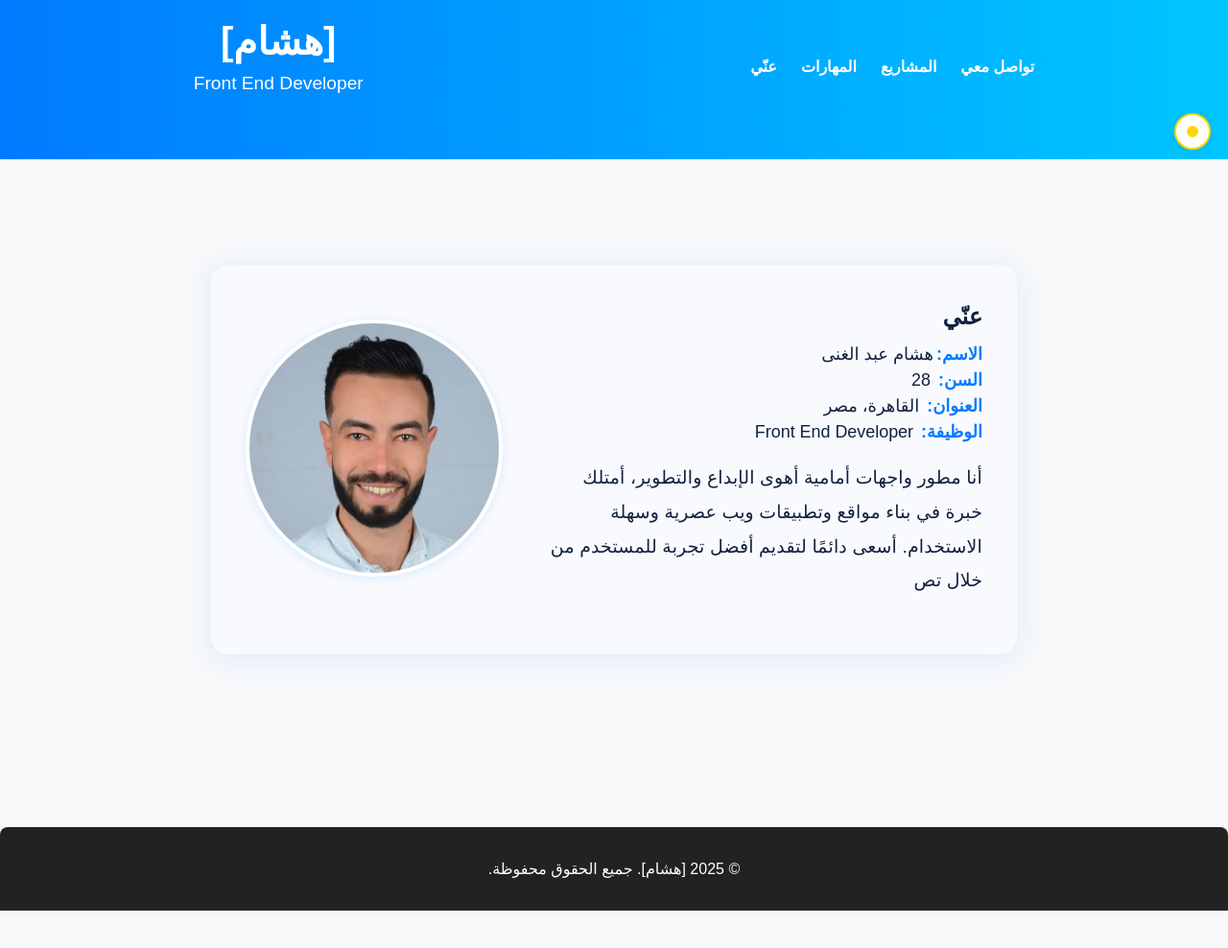
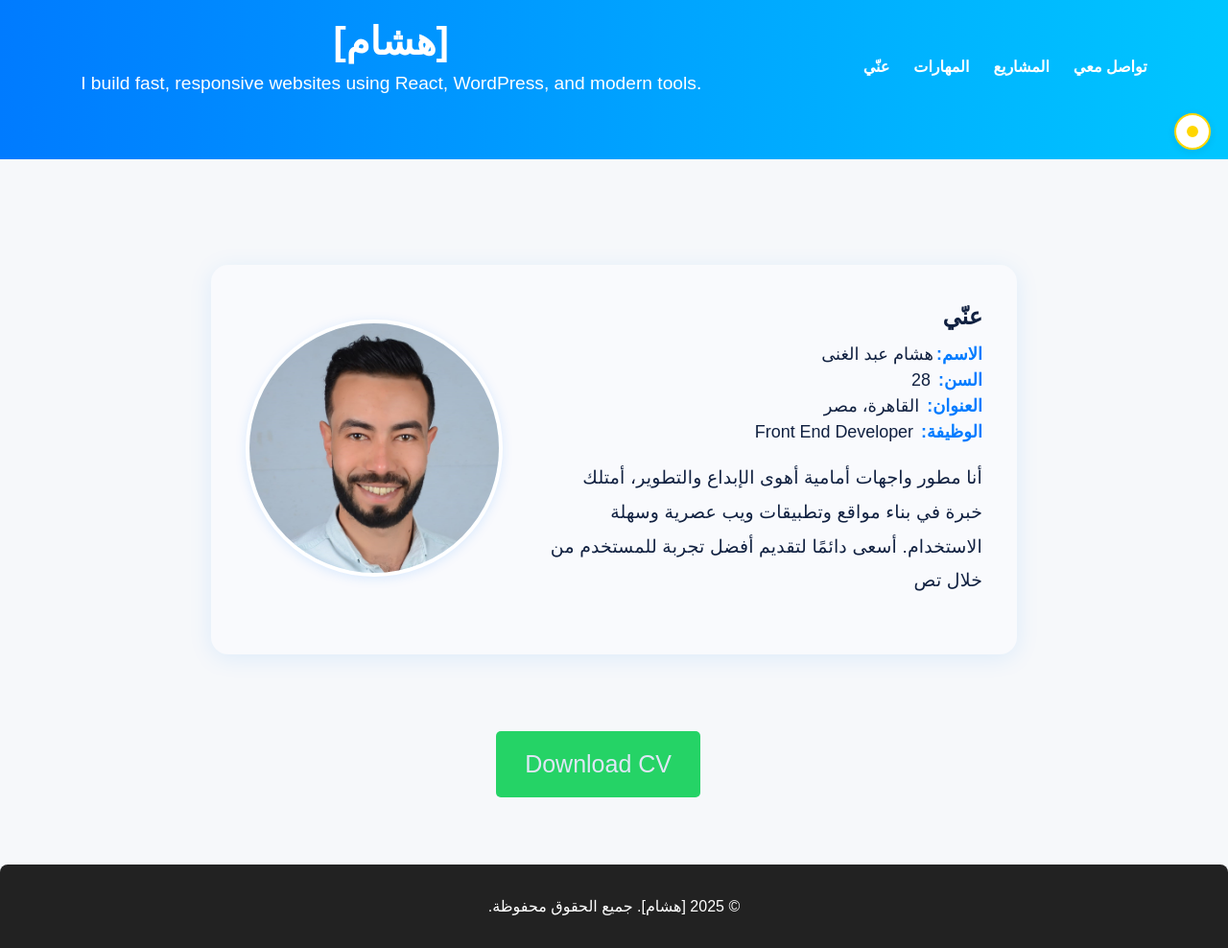
Before and after one commit to heshamfront/portfolio, a plain HTML site: page index.html in a window 1280 px wide. Shown: the whole page at 96% size. Before the commit the page ends 949 px from the top, so only its background shows below. Drawn offline with Linux system fonts and the light colour scheme.

Commit message:
edite title under logo and addition download cv button

```diff
--- a/index.html
+++ b/index.html
@@ -5,13 +5,19 @@
     <meta name="viewport" content="width=device-width, initial-scale=1.0">
     <title>هشام</title>
     <link rel="stylesheet" href="style.css">
+    <style>
+  html {
+    scroll-behavior: smooth;
+  }
+</style>
+
 </head>
 <body>
     <header>
       <div class="logo">
         <div>
           <h1> [هشام]</h1>
-          <p>Front End Developer</p>
+          <p>I build fast, responsive websites using React, WordPress, and modern tools.</p>
         </div>
         <nav>
           <ul>
@@ -47,6 +53,8 @@
                 </div>
             </div>
         </section>
+        <a href="cv.pdf" download class="download">Download CV</a>
+
     </main>
     <footer>
         <p>&copy; 2025 [هشام]. جميع الحقوق محفوظة.</p>
--- a/style.css
+++ b/style.css
@@ -317,6 +317,24 @@ section {
     { border-color: #007bff; }
     50% { border-color: transparent; }
 }
+.download {
+    text-decoration: none;
+    font-size: 25px;
+    font-weight: 500;
+    color: #e0e6f6;
+    background-color: #25d366;
+    padding: 20px 30px;
+    display: block;
+    width: fit-content;
+    margin-right: 40%;
+    margin-top: -30px;
+    /* transform: translateX(-50%); */
+    border-radius: 5px;
+    transition: .3s;
+}
+.download:hover {
+    background-color: aqua;
+}
 
 .skills-progress {
     display: flex;
@@ -325,7 +343,8 @@ section {
     margin-top: 20px;
 }
 .skill {
-    display: flex;
+    display:
+     flex;
     align-items: center;
     gap: 20px;
 }
```
Also changed, not shown: contact.html (+6 -0 lines), projects.html (+6 -0 lines), skills.html (+6 -0 lines).
